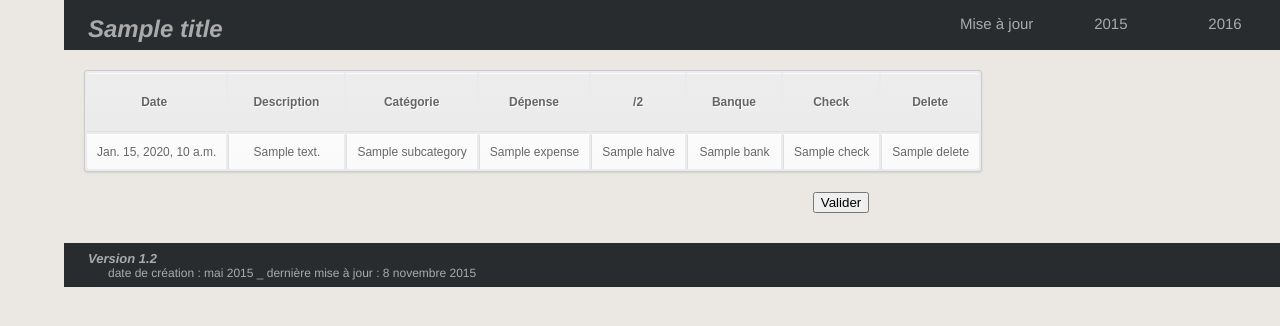
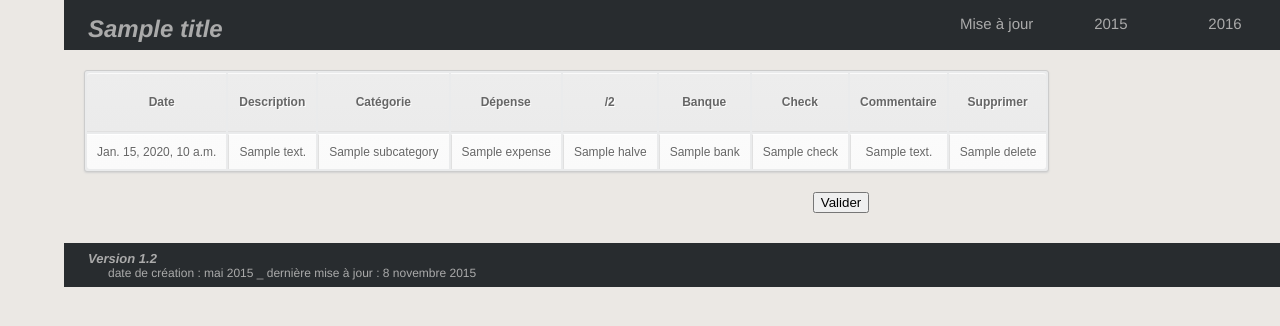
Before and after one commit to mellecrepe/banquelette, a Django app: template account/templates/account/couchdb_modify.html in a window 1280 px wide. Shown: the part 106-432 px from the top of the page. Run offline with Django 3.2, Linux system fonts and the light colour scheme; the template is opened without the code that fills it: most values are stand-ins (such as "Sample title", 1, 10 or a date in 2020).

Commit message:
Ajout colonne commentaire

```diff
--- a/account/forms.py
+++ b/account/forms.py
@@ -72,6 +72,8 @@ MONTH_CHOICES = (
 
 
 class AccountForm(DocumentForm):
+    date = forms.DateField(widget=forms.DateInput(attrs={'class': 'date'}))
+    expense = forms.FloatField(widget=forms.NumberInput(attrs={'class': 'expense'}))
     subcategory = forms.CharField(widget=forms.Select(choices=CATEGORY_CHOICES), required=False)
     bank = forms.CharField(required = False, widget=forms.Select(choices=BANK_CHOICES))
     delete = forms.BooleanField(required=False)
--- a/account/models.py
+++ b/account/models.py
@@ -9,6 +9,7 @@ class Account(Document):
     bank = StringProperty()
     check = BooleanProperty()
     halve = BooleanProperty()
+    comment = StringProperty()
 
     def save(self, *args, **kwargs):
         necessaire = ['necessaire','courses', 'transport', 'electricite', 'loyer', 'repas-midi', 'sante', 'impot-taxe', 'assurance', 'telephone-box', 'necessaire-autre']
--- a/account/templates/account/couchdb_add.html
+++ b/account/templates/account/couchdb_add.html
@@ -22,6 +22,7 @@
 			<th>/2</th>
 			<th>Banque</th>
 			<th>Check</th>
+			<th>Commentaire</th>
 			{% if formset.errors %}
 			<th>Erreur sur les champs</th>
 			{% endif %}
@@ -39,6 +40,7 @@
 			<td> {{ f.halve }} </td>
 			<td> {{ f.bank }} </td>
 			<td> {{ f.check }} </td>
+			<td> {{ f.comment }} </td>
 			{% if formset.errors %}
 			<td> {% for error in f.errors %} <div>{{error}}</div> {% endfor %}</td>
 			{% endif %}
--- a/account/templates/account/couchdb_modify.html
+++ b/account/templates/account/couchdb_modify.html
@@ -21,7 +21,8 @@
 			<th>/2</th>
 			<th>Banque</th>
 			<th>Check</th>
-			<th>Delete</th>
+			<th>Commentaire</th>
+			<th>Supprimer</th>
 		</tr>
 	</thead>
 	<!-- Table Header -->
@@ -36,6 +37,7 @@
 			<td> {{ f.halve }} </td>
 			<td> {{ f.bank }} </td>
 			<td> {{ f.check }} </td>
+			<td> {{ f.comment }} </td>
 			<td> {{ f.delete }} </td></tr>
 		{% endfor %}
 	</tbody>
--- a/account/templates/account/month.html
+++ b/account/templates/account/month.html
@@ -16,6 +16,7 @@
 			<th>Catégorie</th>
 			<th>Dépense</th>
 			<th>Check</th>
+			{% if comment == True %} <th>Commentaire</th> {% endif %}
 		</tr>
 	</thead>
 	<!-- Table Header -->
@@ -29,6 +30,7 @@
 			<td> {{ a.subcategory | title }} </td>
 			<td> {{ a.expense }} </td>
 			<td> {% if a.check == True %} &#x2714; {% else %} &#x2718; {% endif %} </td>
+			{% if comment == True %} <td> {{ a.comment }} </td> {% endif %}
 		</tr>
 	{% endfor %}
 	</tbody>
--- a/static/css/account.css
+++ b/static/css/account.css
@@ -111,6 +111,13 @@ ul.pie-legend {
 
 
 /* couchdb_modify */
+table .date{
+	width: 70px;
+}
+table .expense{
+	width: 80px;
+}
+
 #modify .submit {
 	display: inline-block;
 	margin-left: 65%;
@@ -138,7 +145,7 @@ table {
 	box-shadow: 0 1px 2px #d1d1d1;
 }
 table th {
-	padding:21px 25px 22px 25px;
+	padding:21px 10px 22px 10px;
 	border-top:1px solid #fafafa;
 	border-bottom:1px solid #e0e0e0;
 
@@ -161,7 +168,6 @@ table tr:first-child th:last-child {
 }
 table tr {
 	text-align: center;
-	padding-left:20px;
 }
 
 .necessaire {
```
Also changed, not shown: account/views.py (+10 -0 lines).
